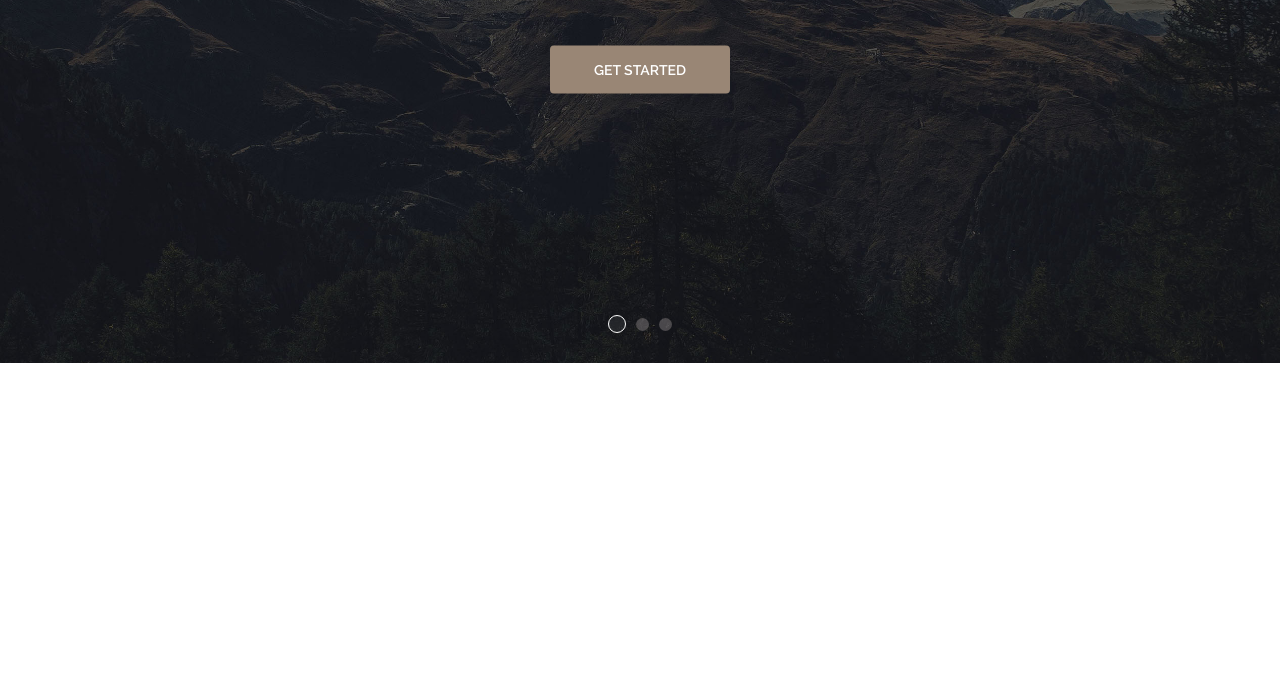
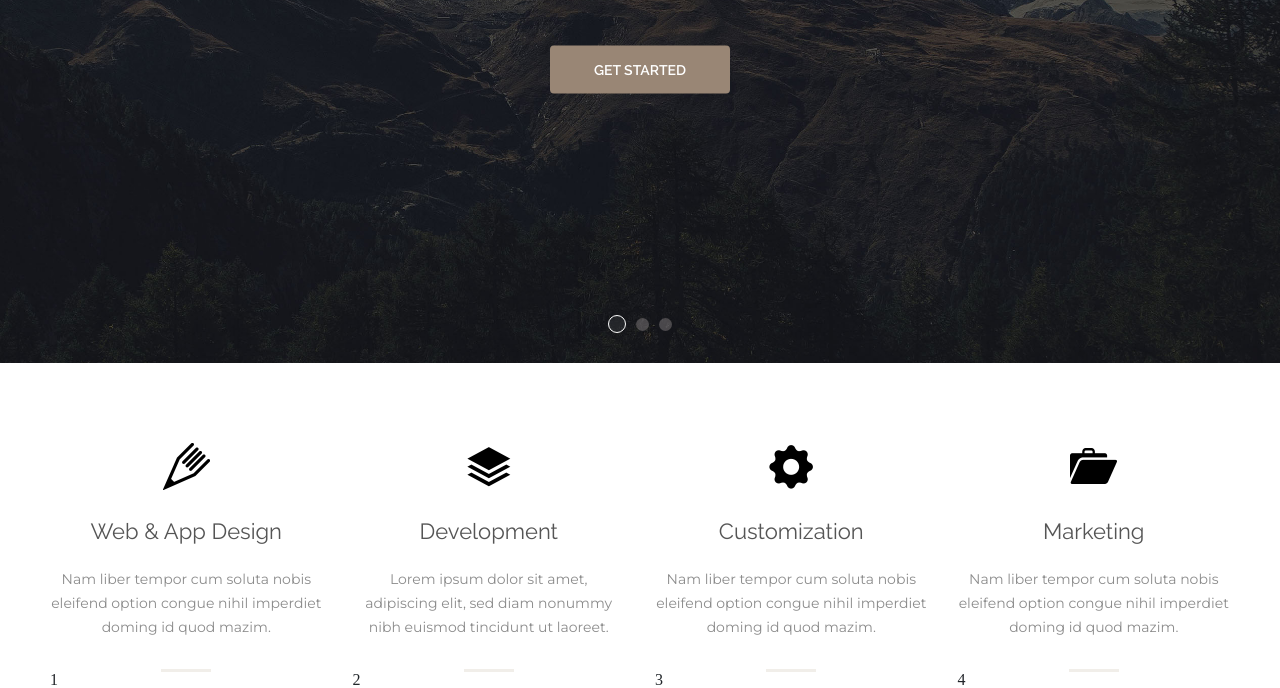
Before and after one commit to ilkovwork/portfolio, a plain HTML site: page project3/index.html in a window 1280 px wide. Shown: the part 437-1125 px from the top of the page. Before the commit the page ends 800 px from the top, so only its background shows below. Drawn offline with nearby package versions, Linux system fonts and the light colour scheme.

Commit message:
add section about to project3

```diff
--- a/project3/index.html
+++ b/project3/index.html
@@ -17,15 +17,16 @@
 </head>
 
 <body>
+
   <header class='header'>
 
-    <div class="container-contact">
+    <div class="container-content">
       <div class="wrapper">
         <nav class="navbar d-flex justify-content-between">
-          <div class="navbar__logo col-4">
+          <div class="navbar__logo col-md-4">
             <a href="#"><img src="images/logo.png" alt='logo'>Waxom</a>
           </div>
-          <div class="navbar__nav col-8">
+          <div class="navbar__nav col-md-8">
             <ul class="d-flex justify-content-between ">
               <li class="active">
                 <a href="#">Home</a>
@@ -139,6 +140,54 @@
   </header>
 
 
+  <div class="container-content">
+    <div class="wrapper">
+      <section class="about">
+        <div class="row">
+          <div class="item col-md-3">
+            <div class="item__image"><img src="images/icon_1.png"></div>
+            <div class="item__title">Web & App Design</div>
+            <div class="item__description">Nam liber tempor cum soluta nobis eleifend option congue nihil imperdiet doming id quod mazim.</div>
+            <div class="item__border-bottom"></div>
+          </div>
+          <div class="item col-md-3">
+            <div class="item__image"><img src="images/icon_2.png"></div>
+            <div class="item__title">Development</div>
+            <div class="item__description">Lorem ipsum dolor sit amet, adipiscing elit, sed diam nonummy nibh euismod tincidunt ut laoreet.</div>
+            <div class="item__border-bottom"></div>
+          </div>
+          <div class="item col-md-3">
+            <div class="item__image"><img src="images/icon_3.png"></div>
+            <div class="item__title">Customization</div>
+            <div class="item__description">Nam liber tempor cum soluta nobis eleifend option congue nihil imperdiet doming id quod mazim.</div>
+            <div class="item__border-bottom"></div>
+          </div>
+          <div class="item col-md-3">
+            <div class="item__image"><img src="images/icon_4.png"></div>
+            <div class="item__title">Marketing</div>
+            <div class="item__description">Nam liber tempor cum soluta nobis eleifend option congue nihil imperdiet doming id quod mazim.</div>
+            <div class="item__border-bottom"></div>
+          </div>
+        </div>
+    </section>
+  </div>
+</div>
+
+<div class="container-content">
+  <div class="wrapper">
+    <section class="about1">
+      <div class="row">
+        <div class="item col-md-3">1</div>
+        <div class="item col-md-3">2</div>
+        <div class="item col-md-3">3</div>
+        <div class="item col-md-3">4</div>
+      </div>
+  </section>
+</div>
+</div>
+
+
+
 
 
 
@@ -151,13 +200,13 @@
   <!-- jQuery first, then Popper.js, then Bootstrap JS -->
   <script src="https://code.jquery.com/jquery-3.3.1.slim.min.js"
     integrity="sha384-q8i/X+965DzO0rT7abK41JStQIAqVgRVzpbzo5smXKp4YfRvH+8abtTE1Pi6jizo" crossorigin="anonymous">
-  </script>
+    </script>
   <script src="https://cdnjs.cloudflare.com/ajax/libs/popper.js/1.14.7/umd/popper.min.js"
     integrity="sha384-UO2eT0CpHqdSJQ6hJty5KVphtPhzWj9WO1clHTMGa3JDZwrnQq4sF86dIHNDz0W1" crossorigin="anonymous">
-  </script>
+    </script>
   <script src="https://stackpath.bootstrapcdn.com/bootstrap/4.3.1/js/bootstrap.min.js"
     integrity="sha384-JjSmVgyd0p3pXB1rRibZUAYoIIy6OrQ6VrjIEaFf/nJGzIxFDsf4x0xIM+B07jRM" crossorigin="anonymous">
-  </script>
+    </script>
   <script src="js/slick.min.js"></script>
   <script src="js/script.js"></script>
 </body>
--- a/project3/scss/style.scss
+++ b/project3/scss/style.scss
@@ -2,23 +2,19 @@
 @import url('../css/reset.css');
 
 
-
-header {
-    position: relative;
-
-    .container-contact {
+.container-content{
     max-width: 1300px;
     margin: 0 auto;
+}
 
 .wrapper {
     padding: 0 50px;
 }
 
+header {
+    position: relative;
+
     .navbar {
-            // position: absolute;
-            // top: 0;
-            // left: 50%;
-            // transform: translate(-50%, 0%);
         position: relative;
         top: 10px;
         z-index: 3;
@@ -60,16 +56,21 @@ header {
                     width: 100%;
                     height: 100%;
                     display: block;
-                        &:nth-child(10),&:nth-child(9){
+
+                    &:nth-child(10),
+                    &:nth-child(9) {
                         width: 50px;
                     }
+
                     a {
                         text-align: center;
                         display: block;
                         position: relative;
                         padding: 10px;
                         transition: .5s ease;
-                            &:before, &:after {
+
+                        &:before,
+                        &:after {
                             content: '';
                             position: absolute;
                             transition: transform .3s ease;
@@ -100,14 +101,12 @@ header {
                             transform: scale(1, 1);
                         }
 
+                    }
 
-
-                        }
                     a:hover {
                         color: #c7b299;
 
                     }
-
 
                 }
             }
@@ -120,13 +119,11 @@ header {
             }
         }
     }
-    }
 
     .slider {
 
         &__item {
             position: relative;
-
             color: #ffffff;
 
 
@@ -200,6 +197,7 @@ header {
                 height: 100vh;
                 width: 100%;
                 object-fit: cover;
+                min-height: 600px;
             }
 
         }
@@ -280,3 +278,41 @@ header {
         }
     }
 }
+
+.about{
+    padding-top: 80px;
+    .item{
+        text-align: center;
+        position:relative;
+        &:nth-child(2):hover .item__image{
+            content: "";
+            background-image: url('../images/icon_1.png');
+            background-repeat:no-repeat;
+            width: 47px;
+            margin: 0 auto;
+
+        }
+
+        &__title{
+            font-family: Raleway;
+            font-size: 22px;
+            color: #555555;
+            margin-bottom: 25px;
+            margin-top: 30px;
+        }
+
+        &__description{
+            font-family: Montserrat;
+            font-size: 14px;
+            color: #8c8c8c;
+            line-height: 24px;
+            margin-bottom: 30px;
+        }
+        &__border-bottom{
+            width:50px;
+            height: 3px;
+            background-color:#f1eee9;
+            margin: 0 auto;
+        }
+    }
+}
```
Also changed, not shown: project3/images/icon_1.png (added), project3/images/icon_2.png (added), project3/images/icon_3.png (added), project3/images/icon_4.png (added), project3/scss/style.css, 1 other file. Lines whose indentation alone changed are shown as unchanged.
